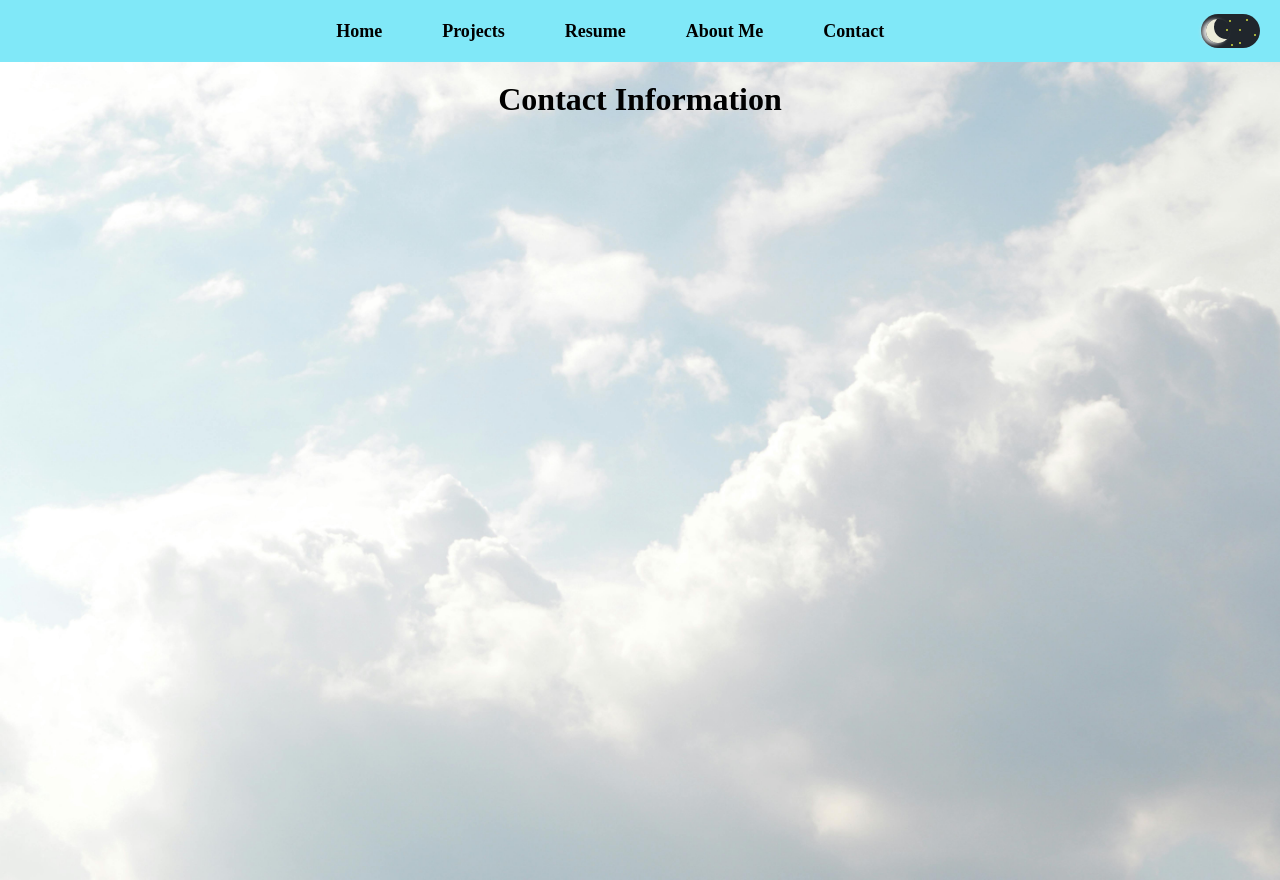
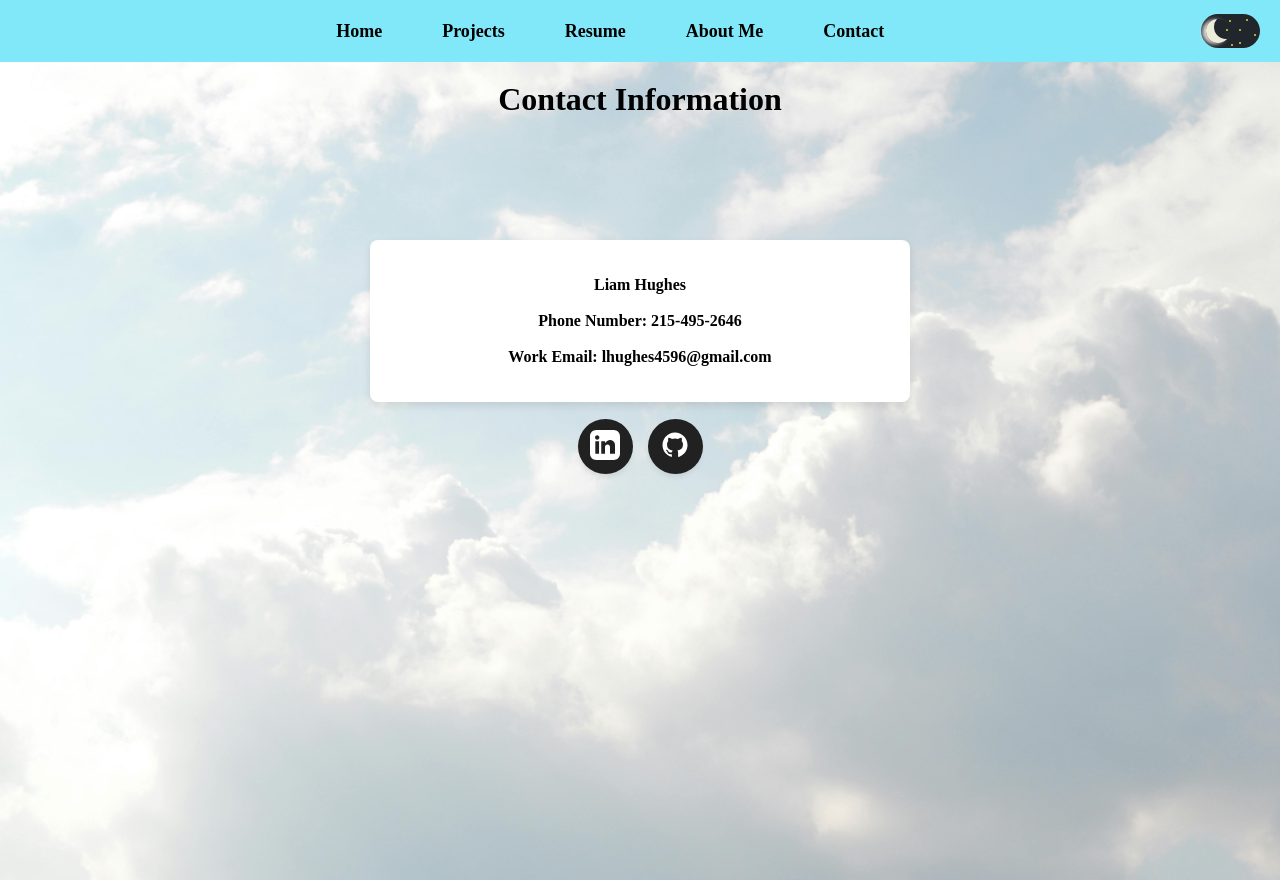
Before and after one commit to Liam4478/Website, a plain HTML site: page contact.html in a window 1280 px wide. Drawn offline with Linux system fonts and the light colour scheme.

Commit message:
Adding and Updating both Contact Information and Navigation bar.

```diff
--- a/contact.html
+++ b/contact.html
@@ -20,11 +20,11 @@
                 <a href="index.html"></a>
             </div>
             <ul class="nav-links">
-                <li><a href="./index.html">Home</a></li>
-                <li><a href="./projects.html">Projects</a></li>
-                <li><a href="./resume.html">Resume</a></li>
-                <li><a href="./about.html">About Me</a></li>
-                <li><a href="./contact.html">Contact</a></li>
+                <b><li><a href="./index.html">Home</a></li></b>
+                <b><li><a href="./projects.html">Projects</a></li></b>
+                <b><li><a href="./resume.html">Resume</a></li></b>
+                <b><li><a href="./about.html">About Me</a></li></b>
+                <b><li><a href="./contact.html">Contact</a></li></b>
             </ul>
             <label for="switch" class="switch">
                 <input id="switch" type="checkbox" />
@@ -46,11 +46,11 @@
             </div>
         </nav>
         <ul class="mobile-menu" id="mobileMenu">
-            <li><a href="./index.html">Home</a></li>
-            <li><a href="./projects.html">Projects</a></li>
-            <li><a href="./resume.html">Resume</a></li>
-            <li><a href="./about.html">About Me</a></li>
-            <li><a href="./contact.html">Contact</a></li>
+            <b><li><a href="./index.html">Home</a></li></b>
+            <b><li><a href="./projects.html">Projects</a></li></b>
+            <b><li><a href="./resume.html">Resume</a></li></b>
+            <b><li><a href="./about.html">About Me</a></li></b>
+            <b><li><a href="./contact.html">Contact</a></li></b>
         </ul>
         <br>
         <br>
@@ -59,6 +59,62 @@
         <home>
             <h1 style="text-align: center;">Contact Information</h1>
 
+            <br><br><br><br><br>
+
+            <div class="about-card">
+                <p>
+
+                    <b>Liam Hughes</b>
+                    <br>
+                    <br>
+                    <b>Phone Number: 215-495-2646</b>
+                    <br>
+                    <br>
+                    <b>Work Email: lhughes4596@gmail.com</b>
+
+                </p>
+            </div>
+
+
+                <div class="button-container">
+                    <button class="button">
+                        <a href="https://www.linkedin.com/in/liam-hughes-32577b30a/" target="_blank">
+                    <!-- LinkedIn SVG icon -->
+                    <svg
+                        viewBox="0 0 24 24"
+                        fill="currentColor"
+                        height="24"
+                        width="24"
+                        xmlns="http://www.w3.org/2000/svg"
+                        aria-hidden="true"
+                        class="w-6 h-6 text-gray-800 dark:text-white"
+                    >
+                        <path
+                        d="M19 0h-14c-2.76 0-5 2.24-5 5v14c0 2.76 2.24 5 5 5h14c2.76 0 5-2.24 5-5v-14c0-2.76-2.24-5-5-5zm-11.75 19h-3v-10h3v10zm-1.5-11.25c-.97 0-1.75-.78-1.75-1.75s.78-1.75 1.75-1.75 1.75.78 1.75 1.75-.78 1.75-1.75 1.75zm13.25 11.25h-3v-5.5c0-1.1-.9-2-2-2s-2 .9-2 2v5.5h-3v-10h3v1.5c.88-1.32 2.5-2.5 4-2.5 2.21 0 4 1.79 4 4v7z"
+                        />
+                    </svg>
+                    </a>
+                    </button>
+
+                    <button class="button">
+                        <a href="https://github.com/Liam4478/Website" target="_blank">
+                    <!-- GitHub SVG icon -->
+                    <svg
+                        viewBox="0 0 24 24"
+                        fill="currentColor"
+                        height="24"
+                        width="24"
+                        xmlns="http://www.w3.org/2000/svg"
+                        aria-hidden="true"
+                        class="w-6 h-6 text-gray-800 dark:text-white"
+                    >
+                        <path
+                        d="M12 2c-5.52 0-10 4.48-10 10 0 4.42 2.87 8.17 6.84 9.49.5.09.68-.22.68-.48 0-.24-.01-.87-.01-1.71-2.78.61-3.37-1.34-3.37-1.34-.45-1.15-1.11-1.46-1.11-1.46-.91-.62.07-.61.07-.61 1.01.07 1.54 1.04 1.54 1.04.89 1.53 2.34 1.09 2.91.83.09-.65.35-1.09.63-1.34-2.22-.25-4.56-1.11-4.56-4.95 0-1.09.39-1.98 1.03-2.68-.1-.25-.45-1.27.1-2.65 0 0 .84-.27 2.75 1.02a9.56 9.56 0 0 1 5 0c1.91-1.29 2.75-1.02 2.75-1.02.55 1.38.2 2.4.1 2.65.64.7 1.03 1.59 1.03 2.68 0 3.85-2.34 4.7-4.57 4.95.36.31.68.92.68 1.85 0 1.34-.01 2.42-.01 2.75 0 .27.18.58.69.48 3.97-1.32 6.84-5.07 6.84-9.49 0-5.52-4.48-10-10-10z"
+                        />
+                    </svg>
+                    </a>
+                    </button>
+                </div>
         </home>
 
         <script src="script.js"></script>
--- a/styles.css
+++ b/styles.css
@@ -331,3 +331,76 @@ body {
 .dark-mode .about-card {
   background-color: var(--card-bg-dark);
 }
+
+
+.button-container {
+  display: flex;
+  justify-content: center;
+  align-items: center;
+  gap: 20px;
+  margin-top: 20px;
+}
+
+
+.button-container {
+  display: flex;
+  justify-content: center;
+  align-items: center;
+  gap: 20px;
+  margin-top: 20px;
+}
+
+.button {
+  cursor: pointer;
+  width: 50px;
+  height: 50px;
+  border-radius: 50%;
+  border: none;
+  background: linear-gradient(120deg, #833ab4, #fd1d1d, #fcb045);
+  position: relative;
+  z-index: 0;
+  display: flex;
+  align-items: center;
+  justify-content: center;
+  transition: transform 0.2s, box-shadow 0.2s;
+  box-shadow: 0 4px 6px rgba(0, 0, 0, 0.1);
+}
+
+.button svg {
+  color: white;
+  width: 30px;
+  height: 30px;
+  z-index: 1;
+}
+
+.button:nth-child(1) {
+  background: #0077b5; /* LinkedIn color */
+}
+
+.button:nth-child(2) {
+  background: #333; /* GitHub color */
+}
+
+.button:active {
+  transform: scale(0.85);
+}
+
+.button::before {
+  content: "";
+  position: absolute;
+  width: 55px;
+  height: 55px;
+  background-color: #212121;
+  border-radius: 50%;
+  z-index: -1;
+  transition: width 0.4s, height 0.4s;
+}
+
+.button:hover::before {
+  width: 0;
+  height: 0;
+}
+
+.button:hover {
+  box-shadow: 0 8px 12px rgba(0, 0, 0, 0.2);
+}
```
Also changed, not shown: about.html (+10 -10 lines), index.html (+10 -10 lines), projects.html (+10 -10 lines), resume.html (+10 -10 lines), 1 other file.
